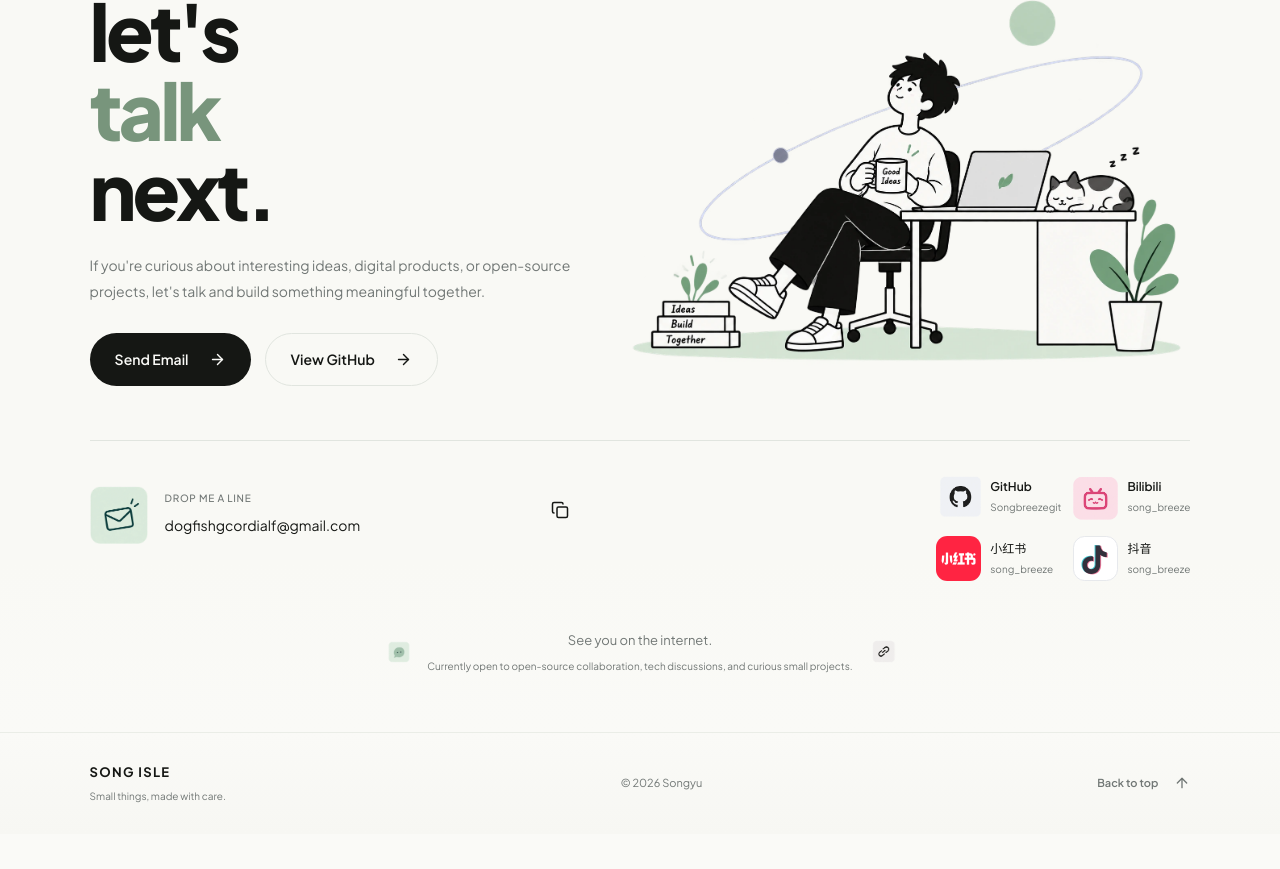
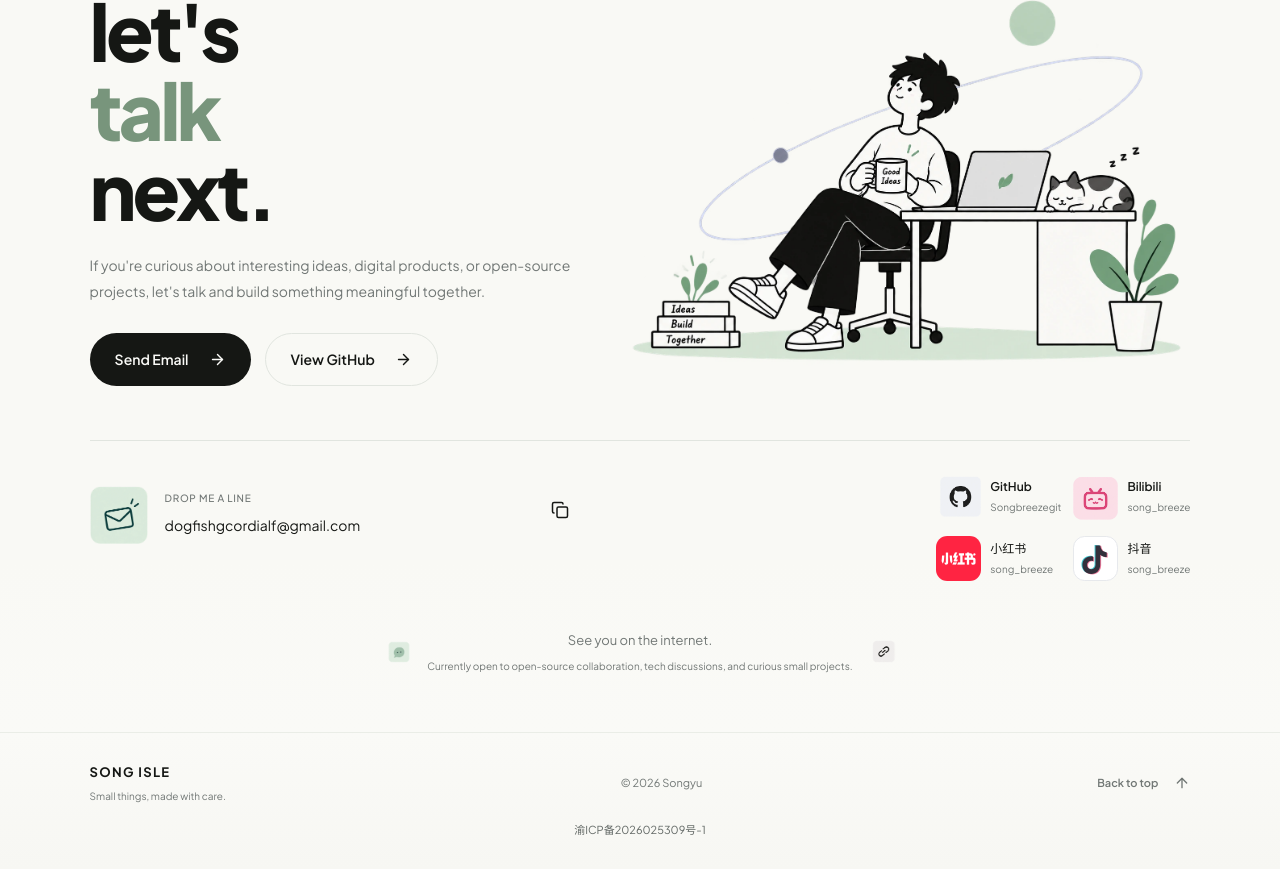
Before and after one commit to Songbreezegit/song, a React (Vite) app: page /en/ in a window 1280 px wide. Shown: the part 3889-4758 px from the top of the page. Before the commit the page ends 4723 px from the top, so only its background shows below. Built offline with nearby package versions, Linux system fonts and the light colour scheme; no server answers; the database is empty.

Commit message:
feat: display ICP registration number in site footer

```diff
--- a/src/App.css
+++ b/src/App.css
@@ -157,6 +157,8 @@
 .footer-brand{font-size:13px;font-weight:700;letter-spacing:.1em;color:var(--ink)}
 .footer-brand span{display:block;font-size:10px;font-weight:400;letter-spacing:0;color:var(--muted);margin-top:6px}
 .footer-inner .text-link{font-size:11px}
+.footer-registration{margin-top:16px;font-size:11px;line-height:1.8;text-align:center;color:color-mix(in srgb,var(--muted) 85%,var(--ink))}
+.footer-registration a:hover{text-decoration:underline;text-underline-offset:3px}
 .reveal{opacity:0;transform:translateY(18px);transition:opacity var(--slow) var(--ease),transform var(--slow) var(--ease)}
 .reveal.is-visible,.reveal:focus-within{opacity:1;transform:none}
 .site-loader{position:fixed;z-index:90;inset:0;background:var(--paper);display:grid;place-items:center;transition:opacity var(--normal),transform var(--normal);pointer-events:none}
--- a/src/components/Footer.tsx
+++ b/src/components/Footer.tsx
@@ -1,5 +1,15 @@
 import { ArrowUp } from 'lucide-react';
 import { useI18n } from '../i18n/useI18n';
+
+export function FooterRegistration() {
+  return (
+    <div className="container footer-registration">
+      <a href="https://beian.miit.gov.cn/" target="_blank" rel="noopener noreferrer" lang="zh-CN">
+        渝ICP备2026025309号-1
+      </a>
+    </div>
+  );
+}
 
 export function Footer() {
   const { language, t } = useI18n();
@@ -22,6 +32,7 @@ export function Footer() {
           <ArrowUp size={16} />
         </a>
       </div>
+      <FooterRegistration />
     </footer>
   );
 }
--- a/src/components/NotFoundPage.tsx
+++ b/src/components/NotFoundPage.tsx
@@ -1,6 +1,7 @@
 import { Link } from 'react-router-dom';
 import { Asset } from './Asset';
 import { LanguageSwitcher } from './LanguageSwitcher';
+import { FooterRegistration } from './Footer';
 import { useI18n } from '../i18n/useI18n';
 import { useTheme } from '../context/useTheme';
 import { Moon, Sun, ArrowLeft } from 'lucide-react';
@@ -62,6 +63,7 @@ export function NotFoundPage() {
           </Link>
           <span>© {new Date().getFullYear()} 松屿</span>
         </div>
+        <FooterRegistration />
       </footer>
     </div>
   );
```
